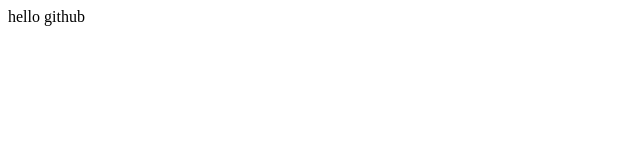
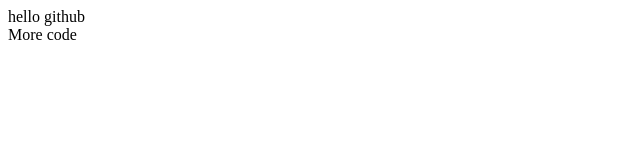
Before and after one commit to bikramzattara/PowerNoDue, a plain HTML site: page WebContent/index.html in a window 1280 px wide. Shown: the full height of the page, 0-640 px from the left. Drawn offline with Linux system fonts and the light colour scheme.

Commit message:
changes made

```diff
--- a/WebContent/index.html
+++ b/WebContent/index.html
@@ -6,5 +6,7 @@
 </head>
 <body>
 	hello github
+	<br>
+	More code
 </body>
 </html>
```
